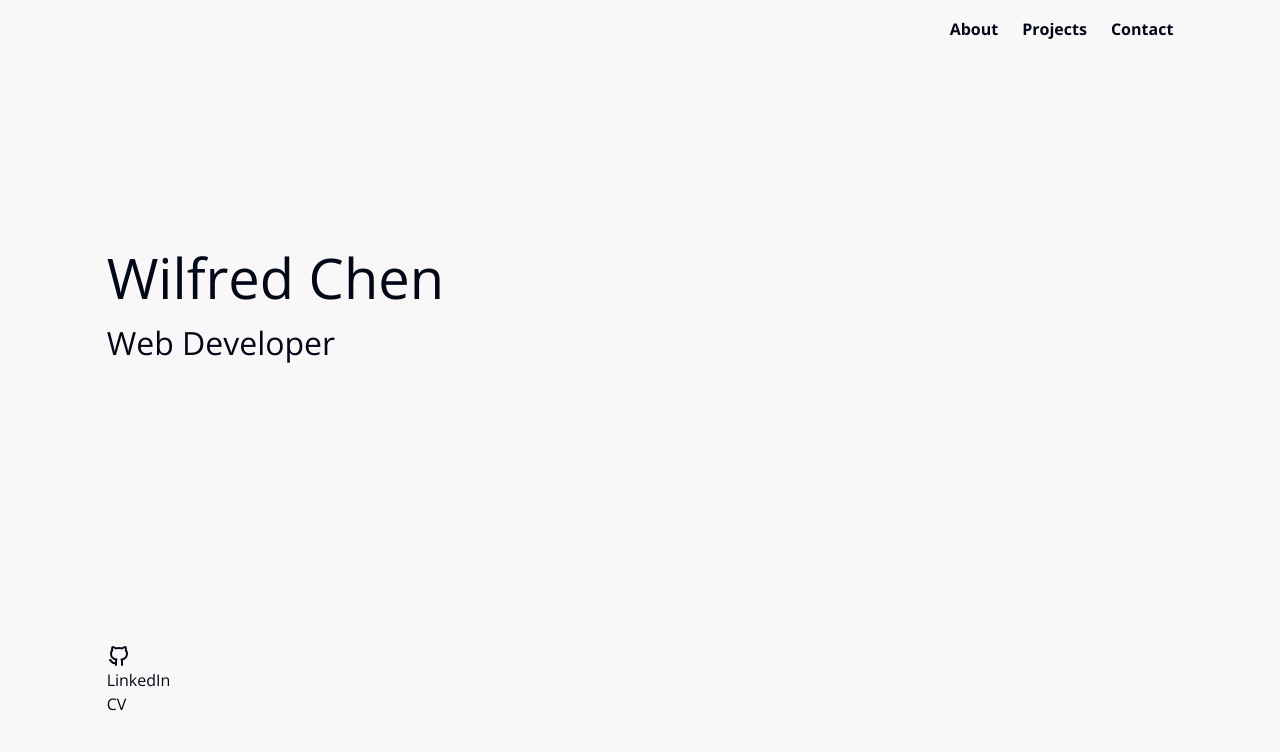
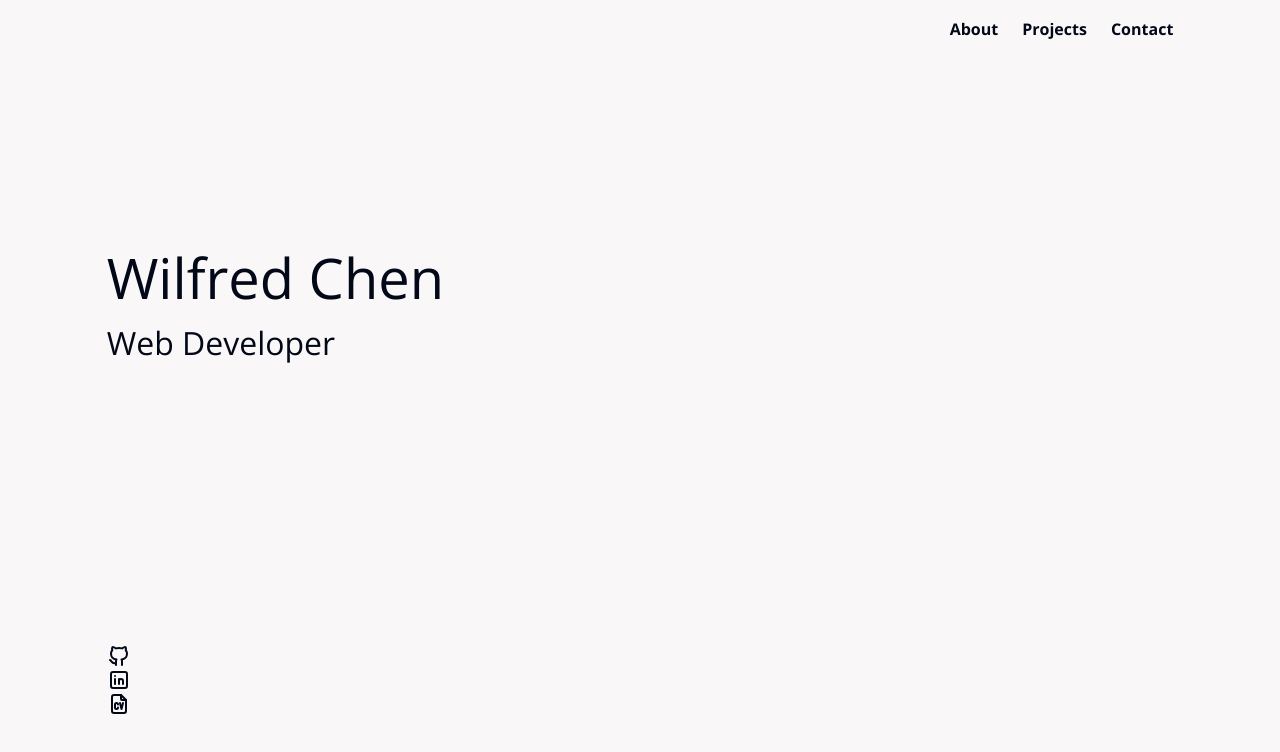
Before and after one commit to wilfred-py/personal-portfolio, a Next.js app: page / in a window 1280 px wide. Shown: the top 752 px of the page. Built offline with nearby package versions, Linux system fonts and the light colour scheme.

Commit message:
Add LinkedIn SVG and href

```diff
--- a/src/components/Hero/index.js
+++ b/src/components/Hero/index.js
@@ -86,10 +86,49 @@ export default function Hero() {
                             </a>
                         </li>
                         <li>
-                            <a href="">LinkedIn</a>
+                            <a href="https://www.linkedin.com/in/wilfredchen1/" target="_blank">
+                                <svg
+                                    xmlns="http://www.w3.org/2000/svg"
+                                    width="24"
+                                    height="24"
+                                    viewBox="0 0 24 24"
+                                    fill="none"
+                                    stroke="currentColor"
+                                    stroke-width="2"
+                                    stroke-linecap="round"
+                                    stroke-linejoin="round"
+                                    class="icon icon-tabler icons-tabler-outline icon-tabler-brand-linkedin"
+                                >
+                                    <path stroke="none" d="M0 0h24v24H0z" fill="none" />
+                                    <path d="M4 4m0 2a2 2 0 0 1 2 -2h12a2 2 0 0 1 2 2v12a2 2 0 0 1 -2 2h-12a2 2 0 0 1 -2 -2z" />
+                                    <path d="M8 11l0 5" />
+                                    <path d="M8 8l0 .01" />
+                                    <path d="M12 16l0 -5" />
+                                    <path d="M16 16v-3a2 2 0 0 0 -4 0" />
+                                </svg>
+                            </a>
                         </li>
                         <li>
-                            <a href="">CV</a>
+                            <a href="">
+                                <svg
+                                    xmlns="http://www.w3.org/2000/svg"
+                                    width="24"
+                                    height="24"
+                                    viewBox="0 0 24 24"
+                                    fill="none"
+                                    stroke="currentColor"
+                                    stroke-width="2"
+                                    stroke-linecap="round"
+                                    stroke-linejoin="round"
+                                    class="icon icon-tabler icons-tabler-outline icon-tabler-file-cv"
+                                >
+                                    <path stroke="none" d="M0 0h24v24H0z" fill="none" />
+                                    <path d="M14 3v4a1 1 0 0 0 1 1h4" />
+                                    <path d="M17 21h-10a2 2 0 0 1 -2 -2v-14a2 2 0 0 1 2 -2h7l5 5v11a2 2 0 0 1 -2 2z" />
+                                    <path d="M11 12.5a1.5 1.5 0 0 0 -3 0v3a1.5 1.5 0 0 0 3 0" />
+                                    <path d="M13 11l1.5 6l1.5 -6" />
+                                </svg>
+                            </a>
                         </li>
                     </ul>
                 </div>
```
